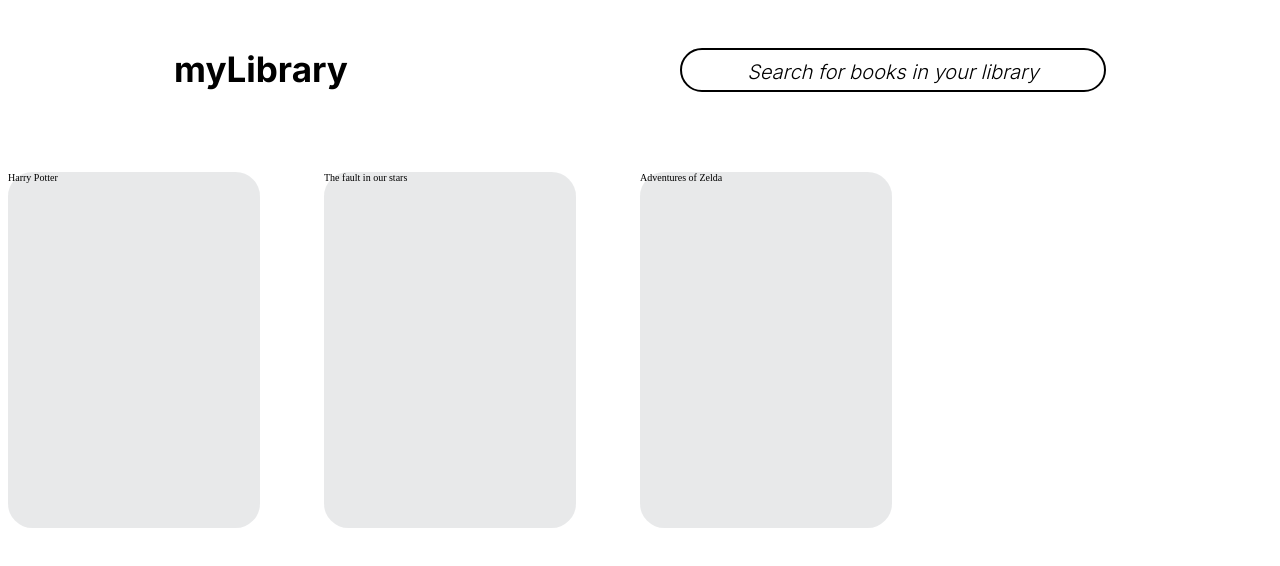
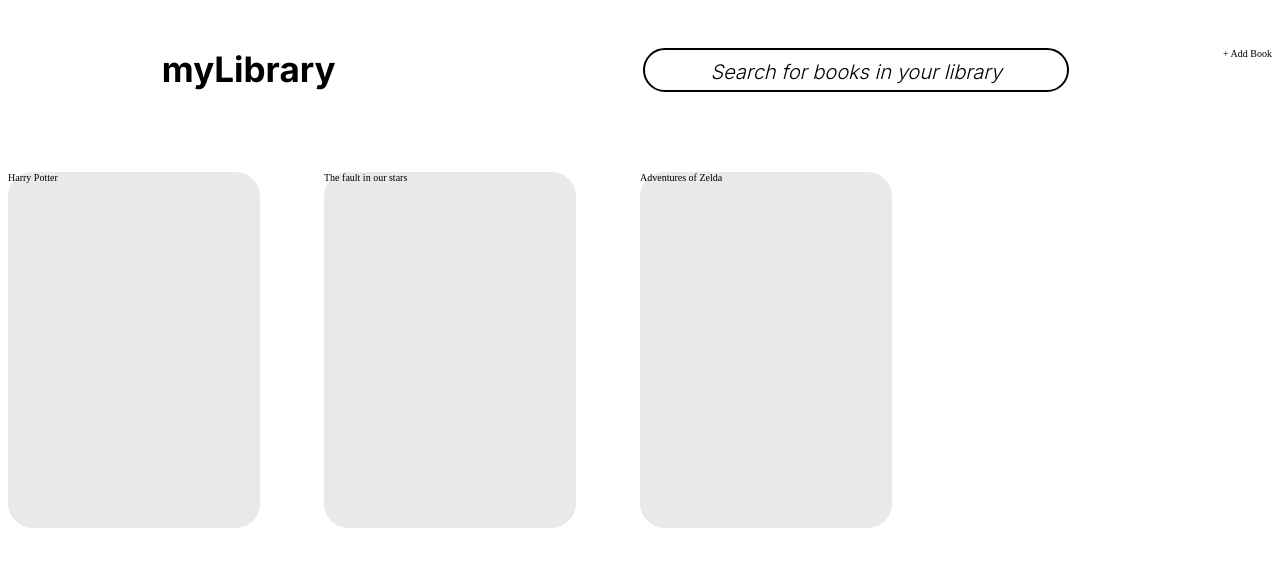
Before and after one commit to ca-de-so/library, a plain HTML site: page index.html in a window 1280 px wide. Drawn offline with Linux system fonts and the light colour scheme.

Commit message:
Add a 'add book' button

```diff
--- a/index.html
+++ b/index.html
@@ -11,6 +11,7 @@
     <div class="navbar">
       <div class="logo">myLibrary</div>
       <div class="search-bar">Search for books in your library</div>
+      <div class="add-book">+ Add Book</div>
     </div>
     <script src="javascript.js"></script>
   </body>
```
